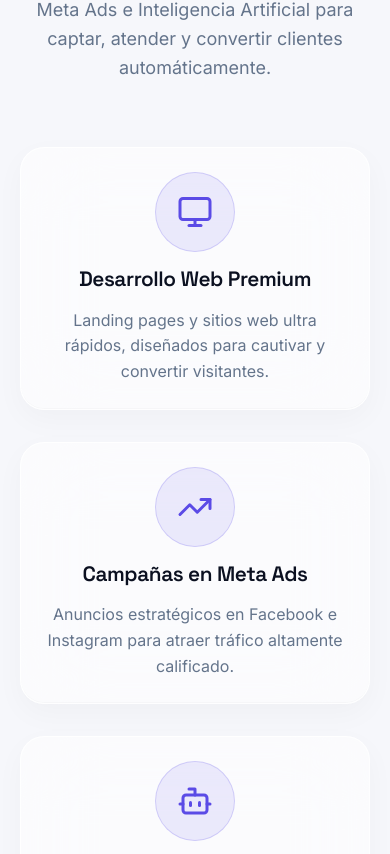
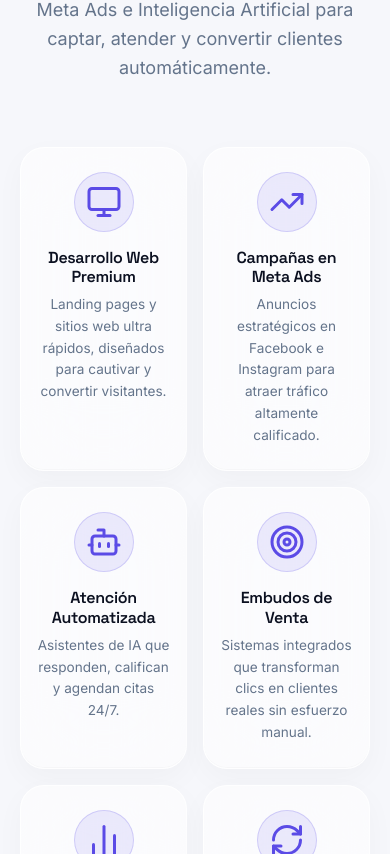
Before and after one commit to luk1311/AutoScale-agency, a React (Vite) app: page / in a window 390 px wide. Shown: the part 2830-3684 px from the top of the page. Built offline with nearby package versions, Linux system fonts and the light colour scheme; no server answers; the database is empty.

Commit message:
feat: add Pricing component with mobile-responsive carousel and styling for Solution features

```diff
--- a/src/components/Pricing.css
+++ b/src/components/Pricing.css
@@ -176,6 +176,21 @@
   color: var(--accent); /* Emerald pop in dark mode */
 }
 
+.feature-text {
+  display: flex;
+  flex-direction: column;
+  gap: 0.2rem;
+}
+
+.feature-title {
+  color: var(--ink);
+  font-weight: 700;
+}
+
+.elite-card .feature-title {
+  color: #fff;
+}
+
 .btn-full {
   width: 100%;
   margin-top: auto;
@@ -249,7 +264,7 @@
     margin: 1.5rem 0 0;
     overflow-x: auto;
     overflow-y: hidden;
-    scroll-snap-type: x mandatory;
+    scroll-snap-type: x proximity;
     -webkit-overflow-scrolling: touch;
     scrollbar-width: none;              /* Firefox */
     padding: 1.5rem 0.25rem 0.5rem;     /* espacio arriba para el badge -12px */
--- a/src/components/Pricing.jsx
+++ b/src/components/Pricing.jsx
@@ -80,7 +80,13 @@ const Pricing = ({ openModal }) => {
 
             <ul className="pricing-features">
               <li><Check size={20} className="check-icon" /> <span>Todo lo del plan Esencial</span></li>
-              <li><Check size={20} className="check-icon" /> <span><strong>Automatización n8n:</strong> Respuesta inmediata WhatsApp/Email</span></li>
+              <li>
+                <Check size={20} className="check-icon" />
+                <span className="feature-text">
+                  <strong className="feature-title">Automatización n8n:</strong>
+                  <span className="feature-subtext">Respuesta inmediata WhatsApp/Email</span>
+                </span>
+              </li>
               <li><Check size={20} className="check-icon" /> <span>CRM personalizado (/admin)</span></li>
               <li><Check size={20} className="check-icon" /> <span>Gestión de estado de Leads</span></li>
               <li><Check size={20} className="check-icon" /> <span>Analíticas y exportación Excel</span></li>
@@ -106,7 +112,13 @@ const Pricing = ({ openModal }) => {
 
             <ul className="pricing-features">
               <li><Check size={20} className="check-icon" /> <span>Todo lo del plan Pro</span></li>
-              <li><Check size={20} className="check-icon" /> <span><strong>Agente IA WhatsApp 24/7</strong> (Responde dudas y agenda citas)</span></li>
+              <li>
+                <Check size={20} className="check-icon" />
+                <span className="feature-text">
+                  <strong className="feature-title">Agente IA WhatsApp 24/7</strong>
+                  <span className="feature-subtext">(Responde dudas y agenda citas)</span>
+                </span>
+              </li>
               <li><Check size={20} className="check-icon" /> <span>Recordatorios 24h automáticos</span></li>
               <li><Check size={20} className="check-icon" /> <span>Reactivación de clientes inactivos</span></li>
               <li><Check size={20} className="check-icon" /> <span>Sincronización con ERP/Calendario</span></li>
--- a/src/components/Solution.css
+++ b/src/components/Solution.css
@@ -28,3 +28,30 @@
   font-size: 1rem;
   margin-bottom: 0;
 }
+
+@media (max-width: 768px) {
+  .feature-grid {
+    grid-template-columns: repeat(2, 1fr) !important;
+    gap: 1rem;
+  }
+
+  .feature-card {
+    padding: 1.5rem 1rem;
+  }
+
+  .feature-icon {
+    width: 60px;
+    height: 60px;
+    margin-bottom: 1rem;
+  }
+
+  .feature-card h3 {
+    font-size: 1rem;
+    margin-bottom: 0.5rem;
+    line-height: 1.2;
+  }
+
+  .feature-card p {
+    font-size: 0.85rem;
+  }
+}
```
